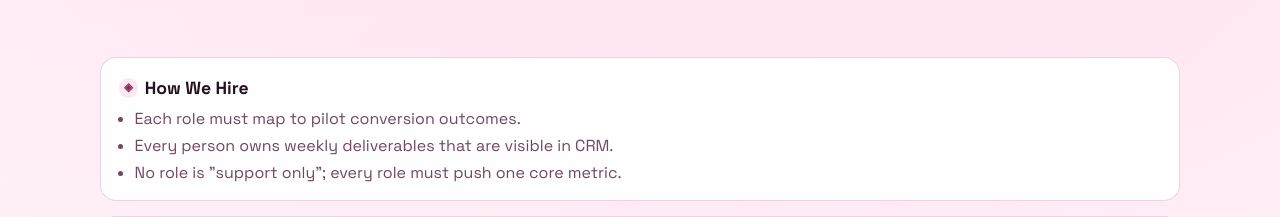
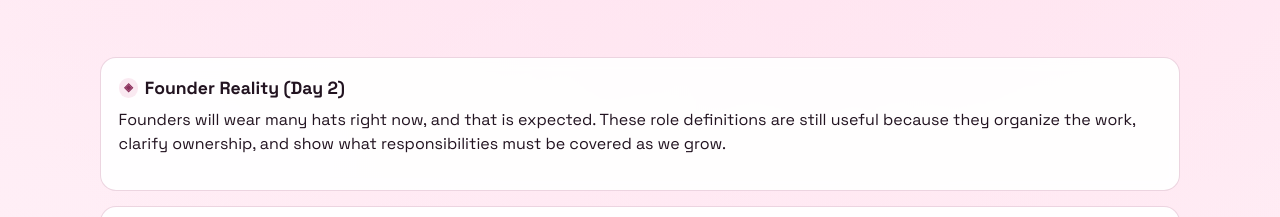
Before and after one commit to bitkojine/CartGuard, a website: page docs/careers.html in a window 1280 px wide. Shown: the part 655-872 px from the top of the page. Drawn offline with Linux system fonts and the light colour scheme.

Commit message:
Add founder multi-hat note to careers page

```diff
--- a/docs/careers.html
+++ b/docs/careers.html
@@ -56,6 +56,11 @@
     </header>
 
     <main>
+      <section class="pricing" aria-label="Founder hats note">
+        <h2>Founder Reality (Day 2)</h2>
+        <p>Founders will wear many hats right now, and that is expected. These role definitions are still useful because they organize the work, clarify ownership, and show what responsibilities must be covered as we grow.</p>
+      </section>
+
       <section class="pricing" aria-label="How we hire">
         <h2>How We Hire</h2>
         <ul>
```
